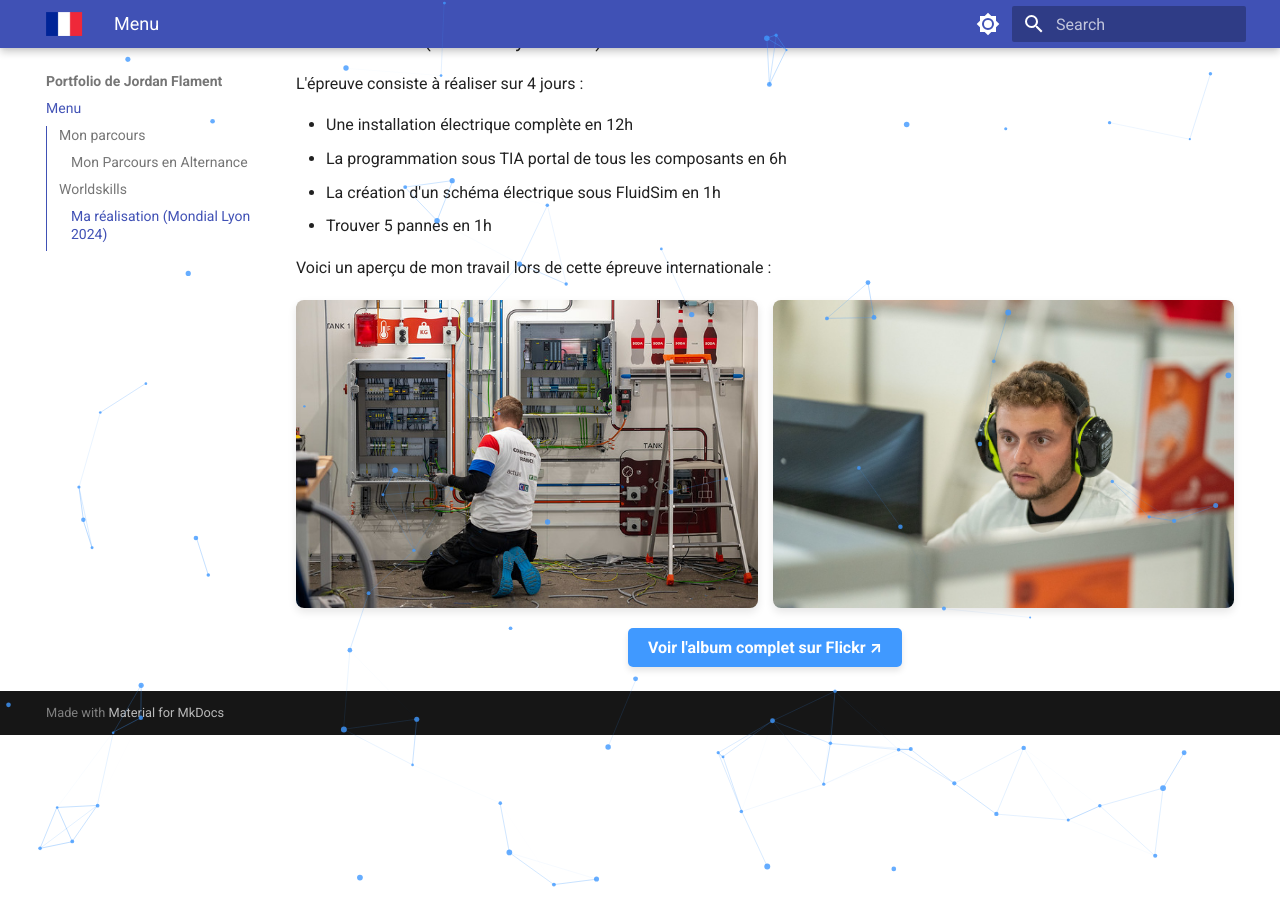
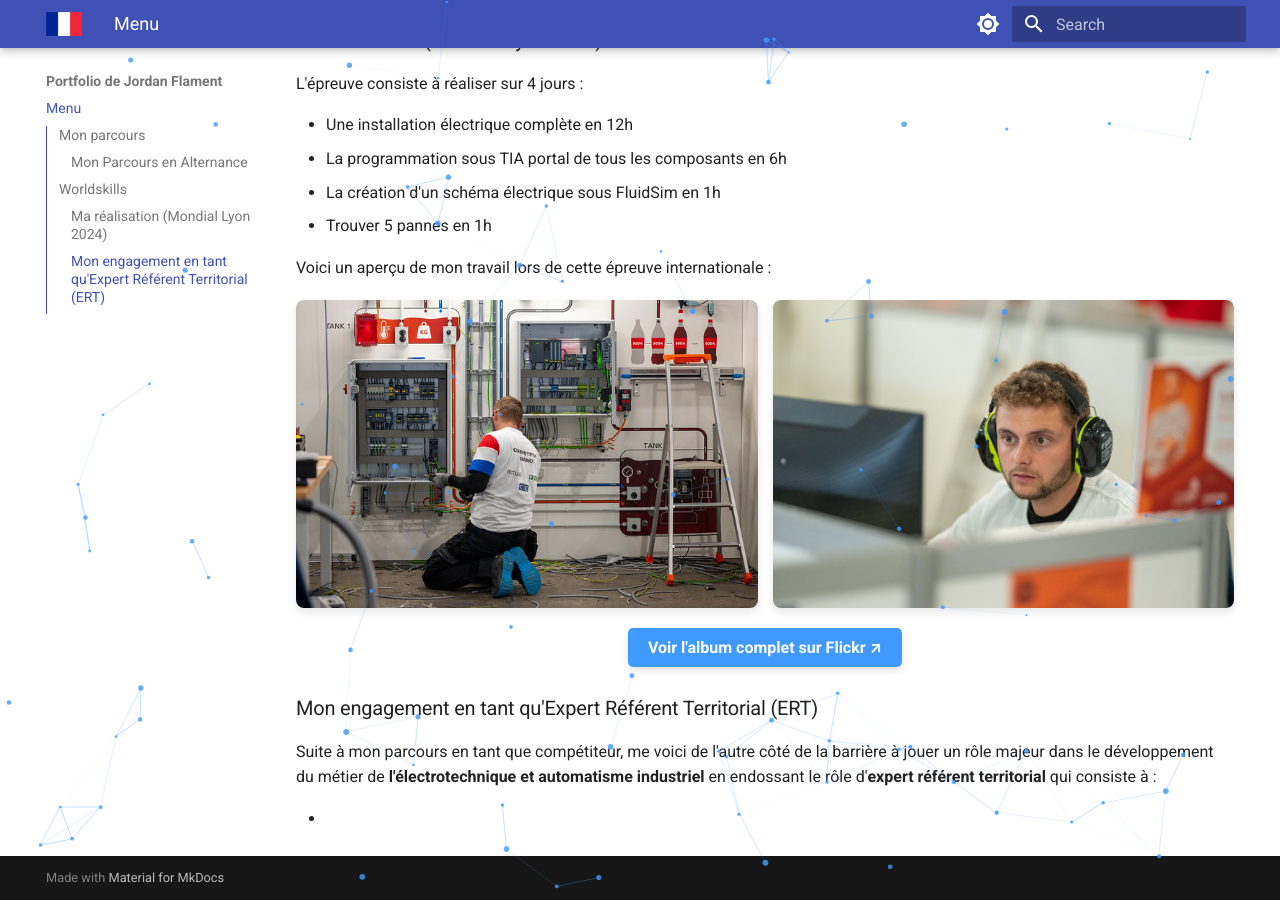
Before and after one commit to jordan-flament/jordan-flament.github.io, an MkDocs documentation site: the page built from docs/index.md, in a window 1280 px wide and 900 px high, scrolled down 3505 px. Built offline with MkDocs 1.6.1 and Material for MkDocs 9.7.7, drawn with Linux system fonts in a browser that asks for light colours; part of the change alters nothing that is shown.

```diff
--- a/docs/index.md
+++ b/docs/index.md
@@ -201,3 +201,9 @@ Voici un aperçu de mon travail lors de cette épreuve internationale :
 <div style="text-align: center; margin-bottom: 30px;">
   <a href="https://www.flickr.com/photos/worldskillsfrance/albums/72177720320070698" target="_blank" style="background-color: #4099ff; color: white; padding: 10px 20px; text-decoration: none; border-radius: 5px; font-weight: bold; box-shadow: 0 4px 6px rgba(0,0,0,0.1);">Voir l'album complet sur Flickr ↗</a>
 </div>
+
+### Mon engagement en tant qu'Expert Référent Territorial (ERT)
+
+Suite à mon parcours en tant que compétiteur, me voici de l'autre côté de la barrière à jouer un rôle majeur dans le développement du métier de **l'électrotechnique et automatisme industriel** en endossant le rôle d'**expert référent territorial** qui consiste à :
+
+*
--- a/mkdocs.yml
+++ b/mkdocs.yml
@@ -31,3 +31,8 @@ extra_javascript:
 
 nav:
   - Menu: index.md
+
+extra:
+  analytics:
+    provider: google
+    property: G-06NNT8QSN9
```
